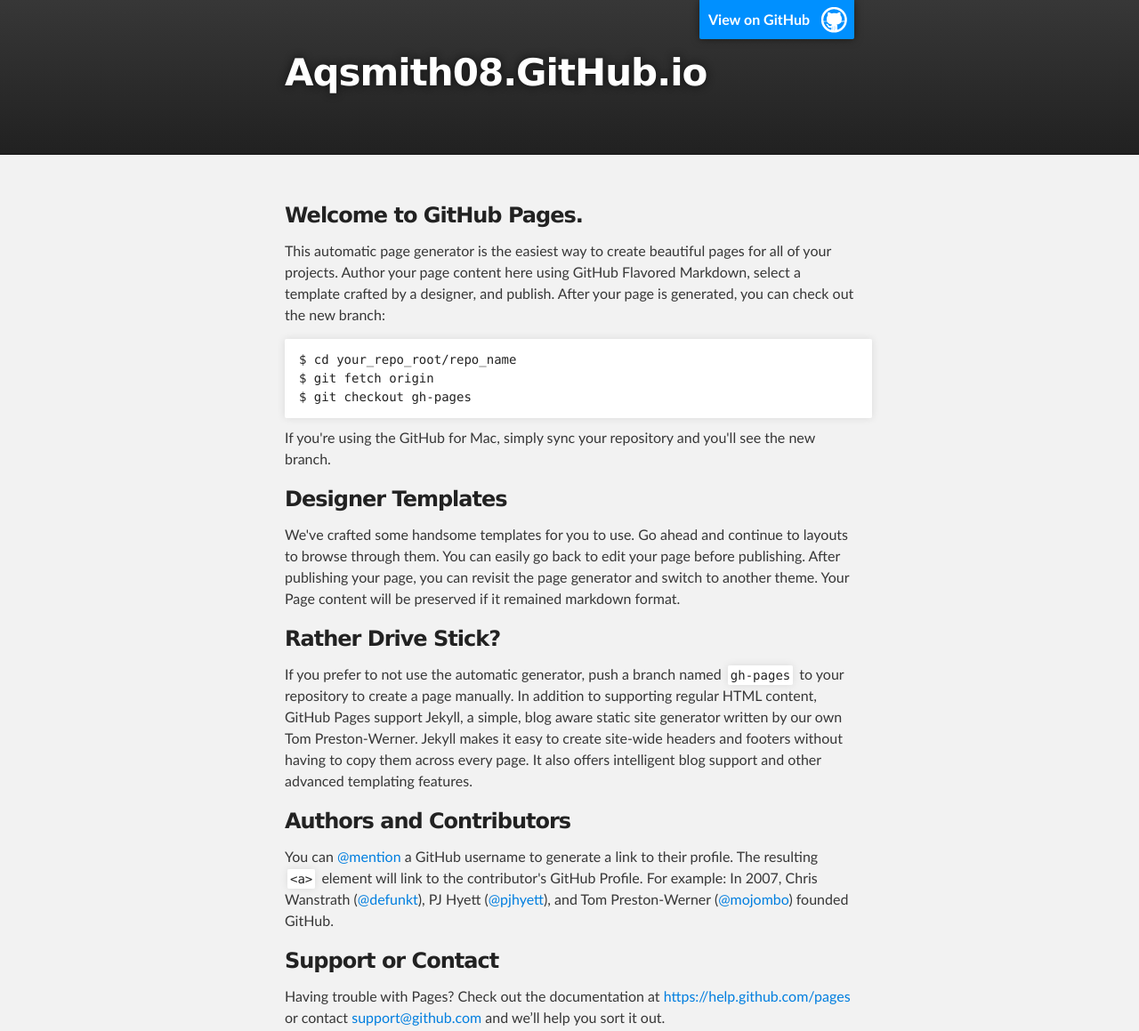
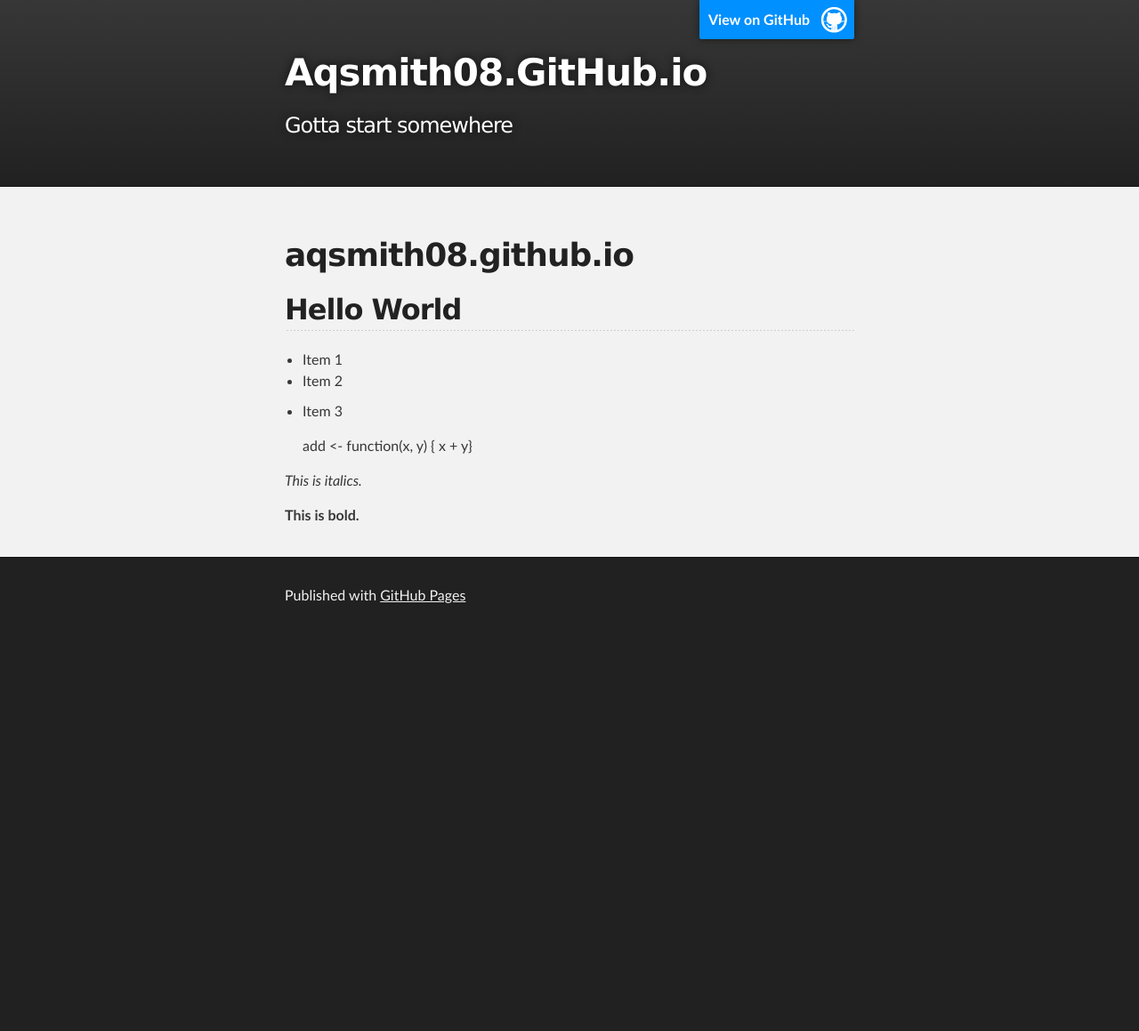
Before and after one commit to aqsmith08/aqsmith08.github.io, a plain HTML site: page index.html in a window 1280 px wide. Shown: the top 1159 px of the page at 89% size. After the commit the page ends 800 px from the top, so only its background shows below. Drawn offline with Linux system fonts and the light colour scheme.

Commit message:
Replace master branch with page content via GitHub

```diff
--- a/index.html
+++ b/index.html
@@ -4,7 +4,7 @@
   <head>
     <meta charset='utf-8'>
     <meta http-equiv="X-UA-Compatible" content="chrome=1">
-    <meta name="description" content="Aqsmith08.GitHub.io : ">
+    <meta name="description" content="Aqsmith08.GitHub.io : Gotta start somewhere">
 
     <link rel="stylesheet" type="text/css" media="screen" href="stylesheets/stylesheet.css">
 
@@ -19,7 +19,7 @@
           <a id="forkme_banner" href="https://github.com/aqsmith08">View on GitHub</a>
 
           <h1 id="project_title">Aqsmith08.GitHub.io</h1>
-          <h2 id="project_tagline"></h2>
+          <h2 id="project_tagline">Gotta start somewhere</h2>
 
         </header>
     </div>
@@ -27,37 +27,26 @@
     <!-- MAIN CONTENT -->
     <div id="main_content_wrap" class="outer">
       <section id="main_content" class="inner">
-        <h3>
-<a id="welcome-to-github-pages" class="anchor" href="#welcome-to-github-pages" aria-hidden="true"><span class="octicon octicon-link"></span></a>Welcome to GitHub Pages.</h3>
+        <h1>
+<a id="aqsmith08githubio" class="anchor" href="#aqsmith08githubio" aria-hidden="true"><span class="octicon octicon-link"></span></a>aqsmith08.github.io</h1>
 
-<p>This automatic page generator is the easiest way to create beautiful pages for all of your projects. Author your page content here using GitHub Flavored Markdown, select a template crafted by a designer, and publish. After your page is generated, you can check out the new branch:</p>
+<h2>
+<a id="hello-world" class="anchor" href="#hello-world" aria-hidden="true"><span class="octicon octicon-link"></span></a>Hello World</h2>
 
-<pre><code>$ cd your_repo_root/repo_name
-$ git fetch origin
-$ git checkout gh-pages
-</code></pre>
+<ul>
+<li>Item 1</li>
+<li>Item 2</li>
+<li>
+<p>Item 3</p>
 
-<p>If you're using the GitHub for Mac, simply sync your repository and you'll see the new branch.</p>
+<p>add &lt;- function(x, y) {
+    x + y}</p>
+</li>
+</ul>
 
-<h3>
-<a id="designer-templates" class="anchor" href="#designer-templates" aria-hidden="true"><span class="octicon octicon-link"></span></a>Designer Templates</h3>
+<p><em>This is italics.</em></p>
 
-<p>We've crafted some handsome templates for you to use. Go ahead and continue to layouts to browse through them. You can easily go back to edit your page before publishing. After publishing your page, you can revisit the page generator and switch to another theme. Your Page content will be preserved if it remained markdown format.</p>
-
-<h3>
-<a id="rather-drive-stick" class="anchor" href="#rather-drive-stick" aria-hidden="true"><span class="octicon octicon-link"></span></a>Rather Drive Stick?</h3>
-
-<p>If you prefer to not use the automatic generator, push a branch named <code>gh-pages</code> to your repository to create a page manually. In addition to supporting regular HTML content, GitHub Pages support Jekyll, a simple, blog aware static site generator written by our own Tom Preston-Werner. Jekyll makes it easy to create site-wide headers and footers without having to copy them across every page. It also offers intelligent blog support and other advanced templating features.</p>
-
-<h3>
-<a id="authors-and-contributors" class="anchor" href="#authors-and-contributors" aria-hidden="true"><span class="octicon octicon-link"></span></a>Authors and Contributors</h3>
-
-<p>You can <a href="https://github.com/blog/821" class="user-mention">@mention</a> a GitHub username to generate a link to their profile. The resulting <code>&lt;a&gt;</code> element will link to the contributor's GitHub Profile. For example: In 2007, Chris Wanstrath (<a href="https://github.com/defunkt" class="user-mention">@defunkt</a>), PJ Hyett (<a href="https://github.com/pjhyett" class="user-mention">@pjhyett</a>), and Tom Preston-Werner (<a href="https://github.com/mojombo" class="user-mention">@mojombo</a>) founded GitHub.</p>
-
-<h3>
-<a id="support-or-contact" class="anchor" href="#support-or-contact" aria-hidden="true"><span class="octicon octicon-link"></span></a>Support or Contact</h3>
-
-<p>Having trouble with Pages? Check out the documentation at <a href="https://help.github.com/pages">https://help.github.com/pages</a> or contact <a href="mailto:support@github.com">support@github.com</a> and we’ll help you sort it out.</p>
+<p><strong>This is bold.</strong></p>
       </section>
     </div>
 
```
Also changed, not shown: params.json (+1 -1 lines).
